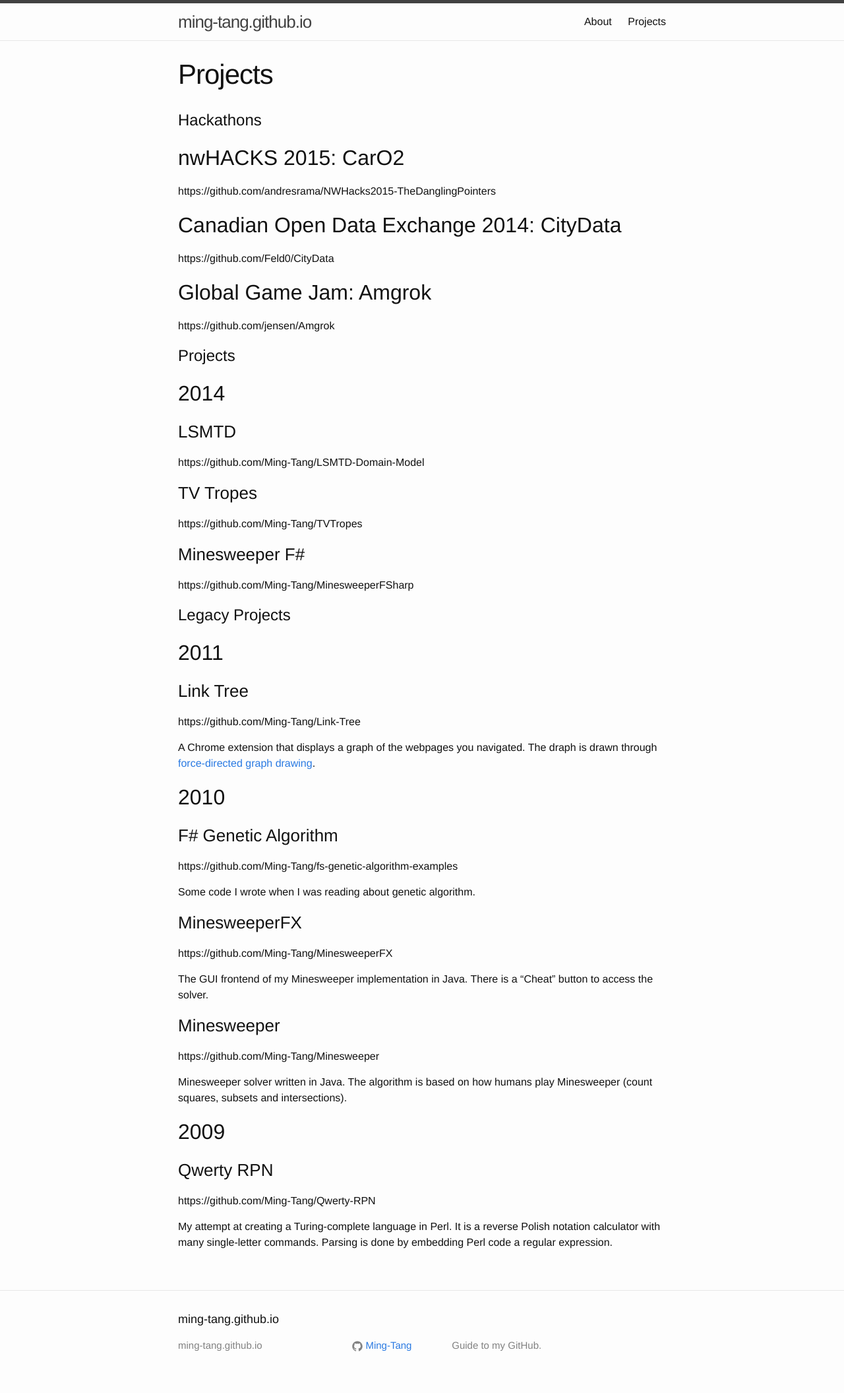
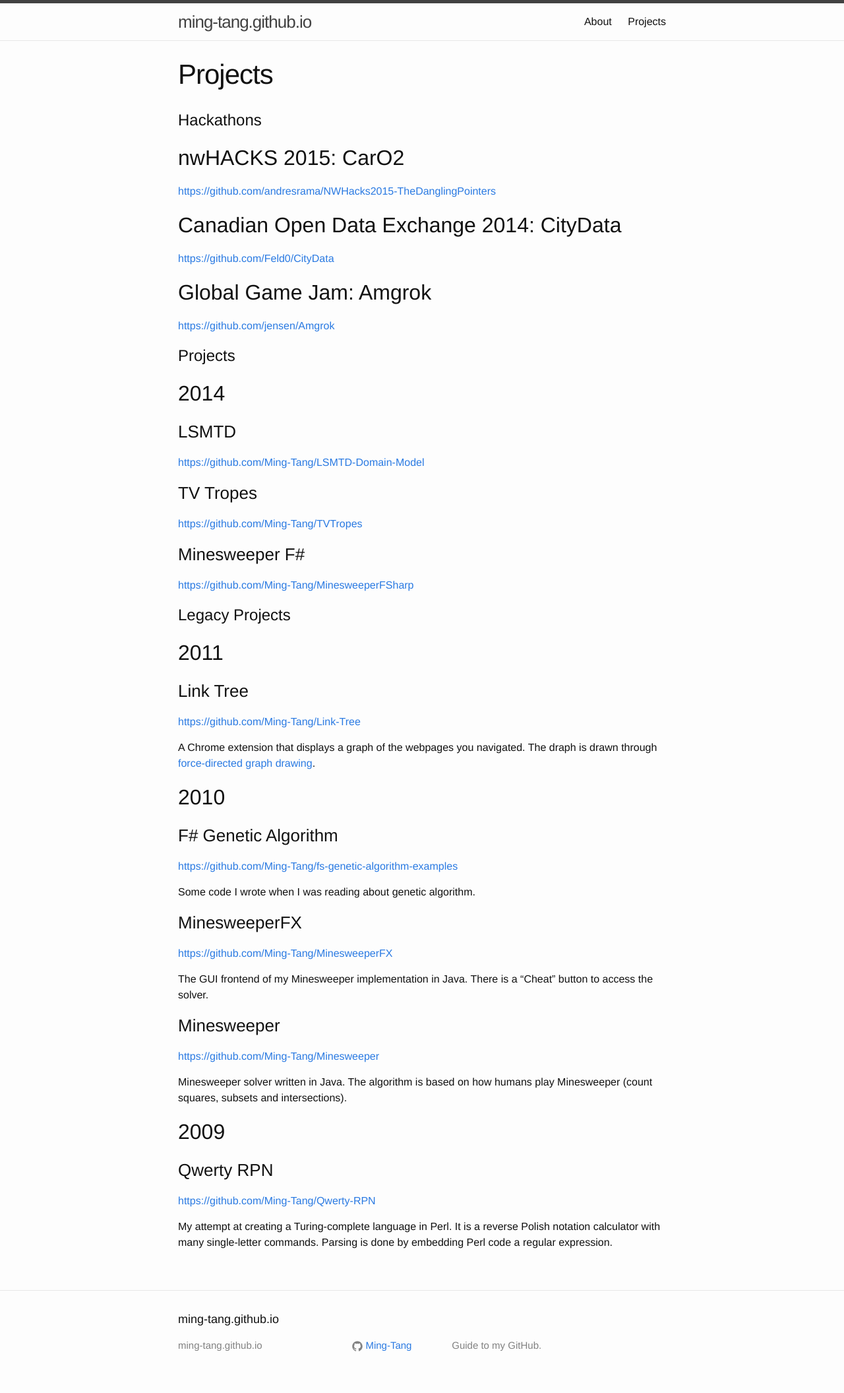
Before and after one commit to Ming-Tang/ming-tang.github.io, a Jekyll site: the page built from projects.md, in a window 1280 px wide. Shown: the whole page at 66% size. Built offline with Jekyll 4.4.1, drawn with Linux system fonts in a browser that asks for light colours.

Commit message:
Markdown links

```diff
--- a/projects.md
+++ b/projects.md
@@ -9,15 +9,15 @@ Hackathons
 
 nwHACKS 2015: CarO2
 -------------------
-https://github.com/andresrama/NWHacks2015-TheDanglingPointers
+<https://github.com/andresrama/NWHacks2015-TheDanglingPointers>
 
 Canadian Open Data Exchange 2014: CityData
 ------------------------------------------
-https://github.com/Feld0/CityData
+<https://github.com/Feld0/CityData>
 
 Global Game Jam: Amgrok
 -----------------------
-https://github.com/jensen/Amgrok
+<https://github.com/jensen/Amgrok>
 
 Projects
 ========
@@ -26,13 +26,13 @@ Projects
 ----
 
 ### LSMTD
-https://github.com/Ming-Tang/LSMTD-Domain-Model
+<https://github.com/Ming-Tang/LSMTD-Domain-Model>
 
 ### TV Tropes
-https://github.com/Ming-Tang/TVTropes
+<https://github.com/Ming-Tang/TVTropes>
 
 ### Minesweeper F&#35;
-https://github.com/Ming-Tang/MinesweeperFSharp
+<https://github.com/Ming-Tang/MinesweeperFSharp>
 
 Legacy Projects
 ===============
@@ -41,7 +41,7 @@ Legacy Projects
 ----
 
 ### Link Tree
-https://github.com/Ming-Tang/Link-Tree
+<https://github.com/Ming-Tang/Link-Tree>
 
 A Chrome extension that displays a graph of the webpages you navigated.
 The draph is drawn through [force-directed graph drawing][1].
@@ -50,18 +50,18 @@ The draph is drawn through [force-directed graph drawing][1].
 ----
 
 ### F&#35; Genetic Algorithm
-https://github.com/Ming-Tang/fs-genetic-algorithm-examples
+<https://github.com/Ming-Tang/fs-genetic-algorithm-examples>
 
 Some code I wrote when I was reading about genetic algorithm.
 
 ### MinesweeperFX
-https://github.com/Ming-Tang/MinesweeperFX
+<https://github.com/Ming-Tang/MinesweeperFX>
 
 The GUI frontend of my Minesweeper implementation in Java. There is a
 "Cheat" button to access the solver.
 
 ### Minesweeper
-https://github.com/Ming-Tang/Minesweeper
+<https://github.com/Ming-Tang/Minesweeper>
 
 Minesweeper solver written in Java. The algorithm is based on how humans
 play Minesweeper (count squares, subsets and intersections).
@@ -70,7 +70,7 @@ play Minesweeper (count squares, subsets and intersections).
 ----
 
 ### Qwerty RPN
-https://github.com/Ming-Tang/Qwerty-RPN
+<https://github.com/Ming-Tang/Qwerty-RPN>
 
 My attempt at creating a Turing-complete language in Perl. It is a
 reverse Polish notation calculator with many single-letter commands.
```
